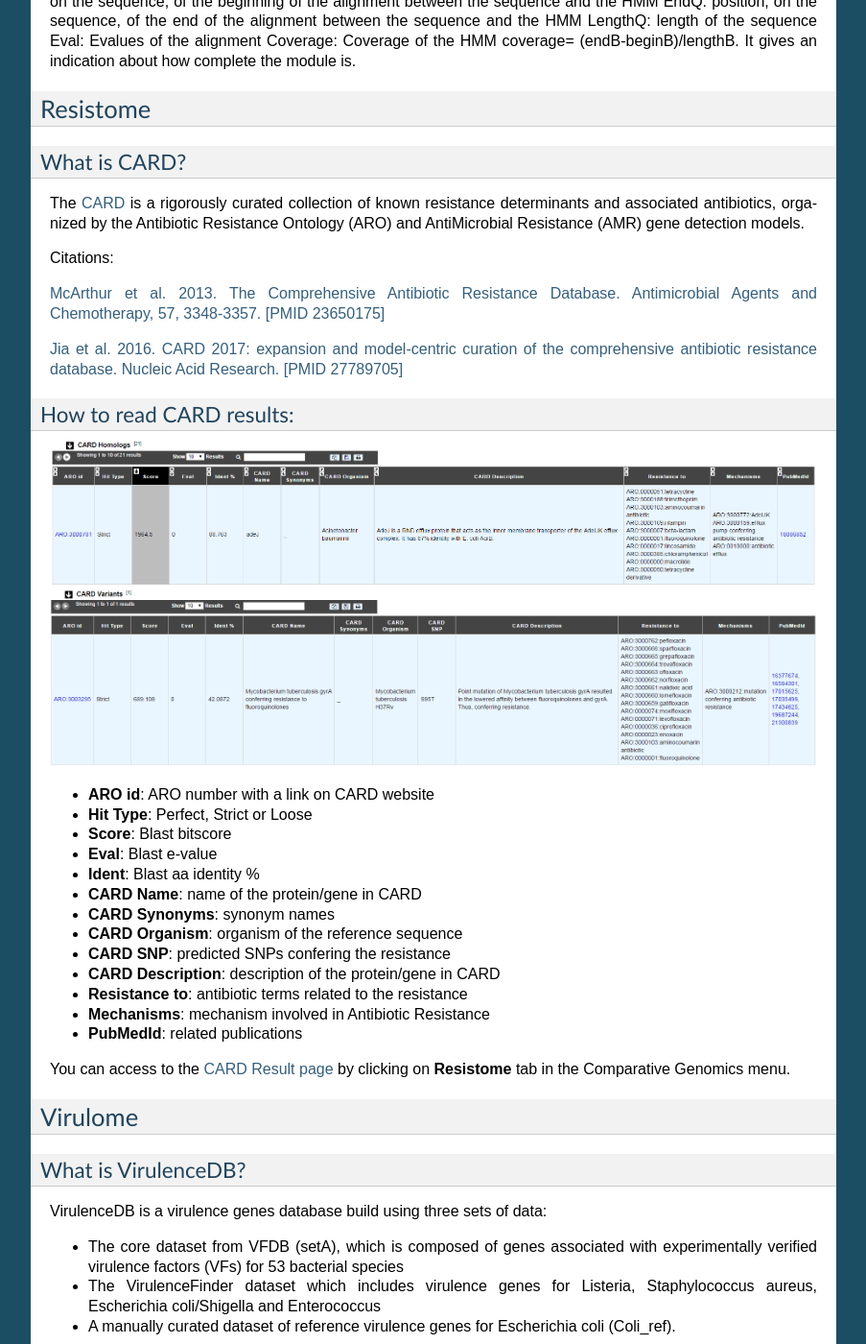
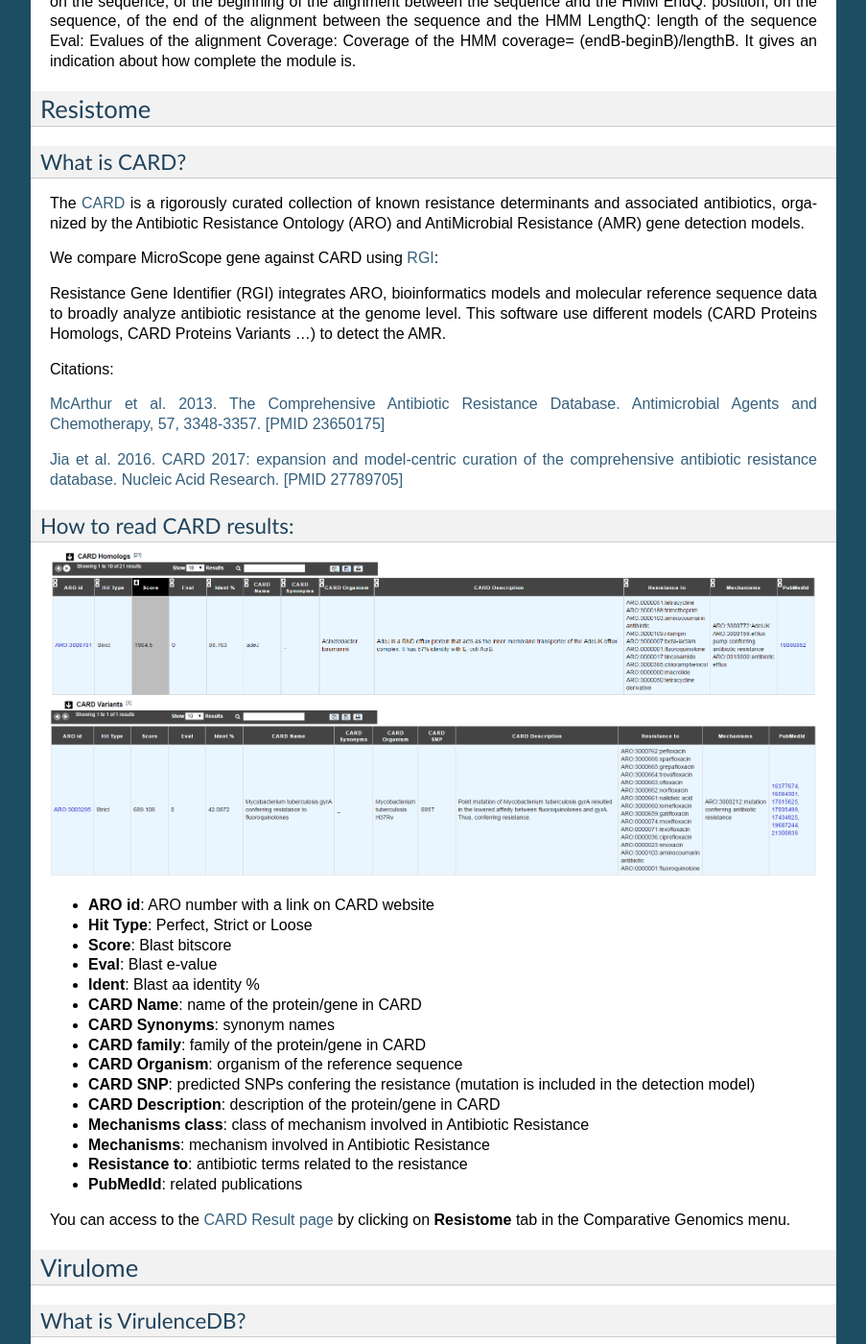
Before and after one commit to labgem/microscope-user-doc, a Sphinx documentation site: the page built from docs/content/mage/info.rst, in a window 1280 px wide and 1400 px high, scrolled down 28919 px. Shown: the whole window at 96% size, without its empty margins (198-1101 px from the left). Built offline with Sphinx 7.4.7, drawn with Linux system fonts in a browser that asks for light colours; formulas are drawn with MathJax 3.

Commit message:
Update info.rst

```diff
--- a/docs/content/mage/info.rst
+++ b/docs/content/mage/info.rst
@@ -1131,6 +1131,9 @@ What is CARD?
 
 The `CARD <https://card.mcmaster.ca/home>`_   is a rigorously curated collection of known resistance determinants and associated antibiotics, organized by the Antibiotic Resistance Ontology (ARO) and AntiMicrobial Resistance (AMR) gene detection models.
 
+We compare MicroScope gene against CARD using `RGI <https://card.mcmaster.ca/analyze/rgi>`_:
+
+Resistance Gene Identifier (RGI) integrates ARO, bioinformatics models and molecular reference sequence data to broadly analyze antibiotic resistance at the genome level. This software use different models (CARD Proteins Homologs, CARD Proteins Variants ...) to detect the AMR.
 
 Citations:
 
@@ -1154,11 +1157,13 @@ How to read CARD results:
 * **Ident**: Blast aa identity %
 * **CARD Name**: name of the protein/gene in CARD
 * **CARD Synonyms**: synonym names
+* **CARD family**: family of the protein/gene in CARD
 * **CARD Organism**: organism of the reference sequence
-* **CARD SNP**: predicted SNPs confering the resistance
+* **CARD SNP**: predicted SNPs confering the resistance (mutation is included in the detection model)
 * **CARD Description**: description of the protein/gene in CARD
+* **Mechanisms class**: class of mechanism involved in Antibiotic Resistance
+* **Mechanisms**: mechanism involved in Antibiotic Resistance
 * **Resistance to**: antibiotic terms related to the resistance
-* **Mechanisms**: mechanism involved in Antibiotic Resistance
 * **PubMedId**: related publications
 
 You can access to the `CARD Result page <../compgenomics/card.html>`_ by clicking on  **Resistome** tab in the Comparative Genomics menu.
```
